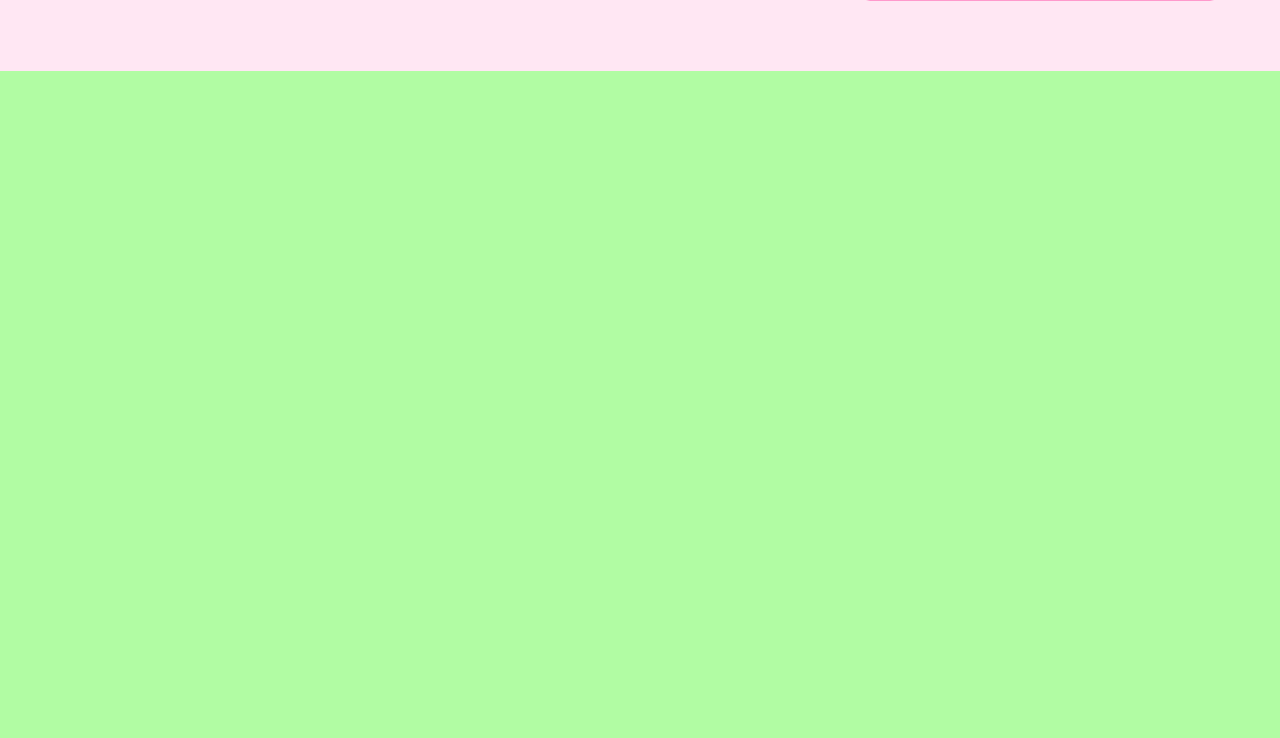
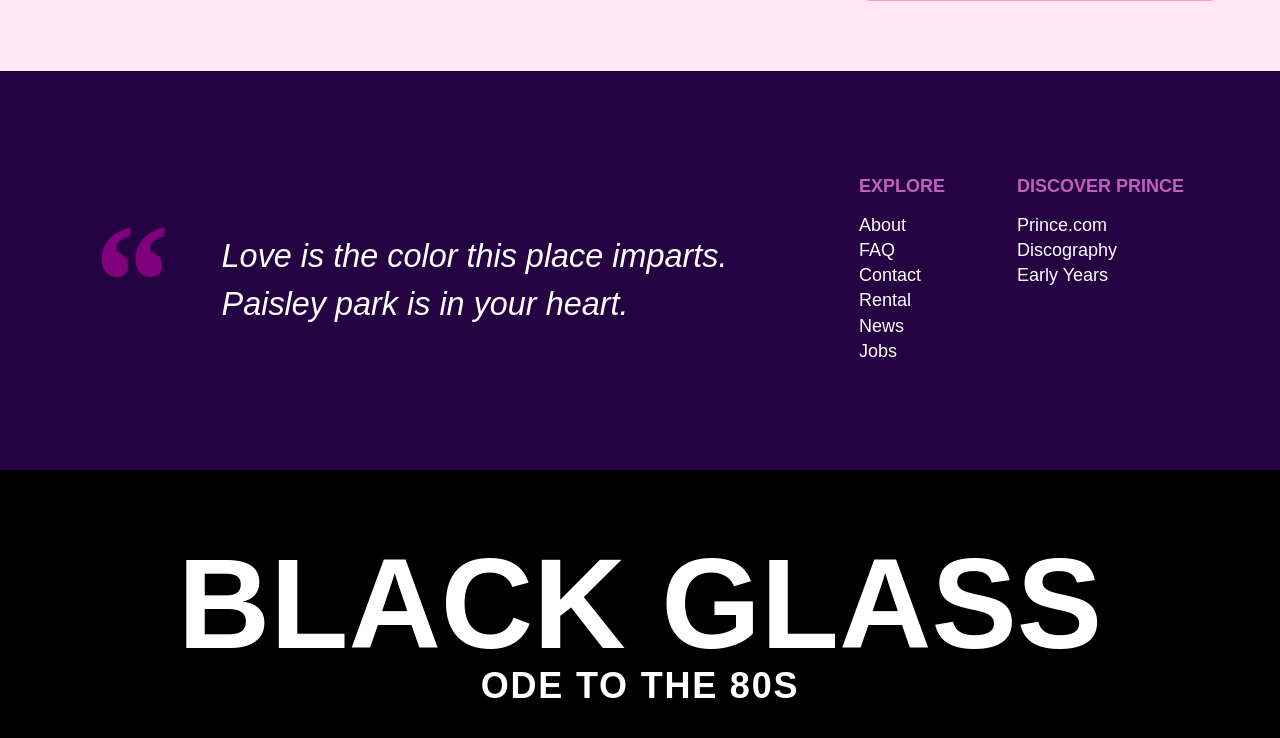
Before and after one commit to jewellscott/dftw-betanet, a PHP site: page /work/layout-garden/index.php in a window 1280 px wide. Shown: the part 2884-3622 px from the top of the page. Before the commit the page ends 2955 px from the top, so only its background shows below. Run offline with PHP 8.4, Linux system fonts and the light colour scheme.

Commit message:
Add modules

```diff
--- a/work/layout-garden/css/modules.css
+++ b/work/layout-garden/css/modules.css
@@ -150,8 +150,15 @@
 		align-items: center;
 	}
 	p {
-		font-size: clamp(1em, 2.5vw, 4em);
+		font-size: clamp(1.5em, 2.5vw, 4em);
 		font-weight: 700;
+		text-align: center;
+	}
+	@media (max-width: 600px) {
+		.container {
+			flex-direction: column;
+			padding-inline: 20px;
+		}
 	}
 }
 
@@ -197,3 +204,192 @@
 		}
 	}
 }
+
+
+/* paisley-park */
+
+.paisley-park {
+	background-color: #250242;
+	.container {
+		display: flex;
+		flex-wrap: wrap;
+		justify-content: space-between;
+	}
+
+	p.quote {
+		color: white;
+		font-size: clamp(1.2em, 1.8em, 2em);
+		line-height: 1.5em;
+		font-style: italic;
+		margin-top: 20px;
+		padding: 1em;
+		span {
+			font-size: 5em;
+			font-family: georgia, serif;
+			font-weight: 700;
+			font-style: normal;
+			color: purple;
+			vertical-align: center;
+		}
+		span:nth-child(1) {
+			padding-right: 50px;
+		}
+		display: flex;
+		align-items: center;
+		flex-wrap: wrap;
+	}
+
+	@media (max-width: 800px) {
+		p.quote {
+			span {
+				display: none;
+			}
+		}
+	}
+
+	.footer-links {
+		color: white;
+		display: flex;
+		flex-direction: row;
+		flex-wrap: wrap;
+		justify-content: space-between;
+		a {
+			color: white;
+			text-decoration: none;
+		}
+		h3 {
+			color: #c260c2;
+			font-size: 1em;
+			margin-bottom: 1em;
+			text-transform: uppercase;
+			font-weight: 700;
+		}
+		section {
+			padding: 2em;
+		}
+		ul {
+			line-height: 1.4em;
+		}
+	}
+}
+
+
+/* black-glass */
+
+.black-glass {
+	background-color: #000000;
+	color: white;
+	h1 {
+		font-size: clamp(3em, 10vw, 8em);
+		text-transform: uppercase;
+		text-align: center;
+	/* letter-spacing: -.05em;*/
+	}
+	h2 {
+		text-transform: uppercase;
+		font-size: clamp(1em, 3vw, 2em);
+		letter-spacing: .05em;
+		text-align: center;
+		margin-bottom: 1em;
+	}
+	ul {
+		display: grid;
+		grid-template-columns: repeat(auto-fill, minmax(300px, 1fr));
+		gap: 50px;
+	}
+	h3 {
+		font-size: 1em;
+		font-weight: 800;
+		margin-bottom: .2em;
+	}
+	h4 {
+		font-size: .8em;
+	}
+	li {
+/*		background-color: rgba(255,255,255, .05);*/
+		border: 1px solid white;
+	}
+	.info {
+		padding: 1em;
+		display: flex;
+		flex-direction: column;
+		align-items: space-between;
+	}
+}
+
+/* lastfm-top-albums */
+
+.lastfm-top-albums {
+	.inner-column {
+		max-width: 800px;
+	}
+	header {
+		display: flex;
+/*		background: blue;*/
+		justify-content: space-between;
+		margin-bottom: 1em;
+	}
+	a:hover {
+		text-decoration: underline;
+	}
+	main a {
+		color: white;
+	}
+	.tools a {
+		display: inline-block;
+		font-size: .8em;
+	}
+	.albums {
+		display: grid;
+		grid-template-columns: repeat(4, 1fr);
+		grid-template-rows: 1fr 1fr;
+		margin-bottom: 1em;
+
+		.prince {
+			grid-column: span 2;
+			grid-row: span 2;
+		}
+
+		.dirty-mind {
+/*			grid-column: 3 / span 1;*/
+		}
+	}
+	.album {
+		display: grid;
+		grid-template-areas: "middle";
+		a {
+			 text-shadow: 2px 2px 10px black;
+		}
+		picture, .meta {
+			grid-area: middle;
+		}
+	}
+	.meta {
+		align-self: end;
+  		padding: 20px;
+  		.title {
+  			font-weight: 700;
+  		}
+  		.artist, .plays {
+  			font-size: .7em;
+  		}
+	}
+	footer {
+		display: flex;
+		font-size: .8em;
+		justify-content: flex-end;
+	}
+
+	@media (max-width: 800px) {
+		.albums {
+			background-color: cyan;
+			grid-template-columns: 1fr 1fr;
+			grid-template-rows: 1fr 1fr;
+		}
+
+	/*	.renaissance {
+			display: none;
+		}*/
+	}
+
+}
--- a/work/layout-garden/index.php
+++ b/work/layout-garden/index.php
@@ -23,13 +23,26 @@
 
 <?php include './modules/enrose.php'; ?>
 
+<section class="paisley-park">
+	<div class="inner-column">
+		<?php include './modules/paisley-park.php'; ?>
+	</div>
+</section>
+
+
+<section class="black-glass">
+	<div class="inner-column">
+		<?php include './modules/black-glass.php'; ?>
+	</div>
+</section>
 
 
 
-
-
-
-
+<section class="lastfm-top-albums">
+	<div class="inner-column">
+		<?php include './modules/lastfm-top-albums.php'; ?>
+	</div>
+</section>
 
 
 
--- /dev/null
+++ b/work/layout-garden/modules/black-glass.php
@@ -0,0 +1,91 @@
+<div class="container">
+
+	<h1>Black Glass</h1>
+	<h2>Ode to the 80s</h2>
+
+	<ul>
+		<li>
+			<a href="/">
+				<picture><img src="https://i.scdn.co/image/ab67616d0000b273f05202b83eb981e943ca7767" alt=""></picture>
+				<div class="info">
+					<h3>Feels Like the First Time</h3>
+					<h4>Foreigner</h4>
+				</div>
+			</a>
+		</li>
+		<li>
+			<a href="/">
+				<picture><img src="https://i.scdn.co/image/ab67616d0000b2732d0b092b97341c9f7f388d62" alt=""></picture>
+				<div class="info">
+					<h3>Here I Go Again</h3>
+					<h4>Whitesnake</h4>
+				</div>
+			</a>
+		</li>
+		<li>
+			<a href="/">
+				<picture><img src="https://m.media-amazon.com/images/I/51HPbL9Y59L._UXNaN_FMjpg_QL85_.jpg" alt=""></picture>
+				<div class="info">
+					<h3>Nothin' But A Good Time</h3>
+					<h4>Poison</h4>
+				</div>
+			</a>
+		</li>
+		<li>
+			<a href="/">
+				<picture><img src="https://i.scdn.co/image/ab67616d0000b273564f5c31c0934c883838ee77" alt=""></picture>
+				<div class="info">
+					<h3>Looks That Kill</h3>
+					<h4>Mötley Crüe</h4>
+				</div>
+			</a>
+		</li>
+		<li>
+			<a href="/">
+				<picture><img src="https://i.ebayimg.com/images/g/cfsAAOSw9a1j~~TO/s-l1200.webp" alt=""></picture>
+				<div class="info">
+					<h3>What Is and What Should Never Be</h3>
+					<h4>Led Zeppelin</h4>
+				</div>
+			</a>
+		</li>
+		<li>
+			<a href="/">
+				<picture><img src="https://i.scdn.co/image/ab67616d0000b27343511b8c20112757edddc7ba" alt=""></picture>
+				<div class="info">
+					<h3>Hysteria</h3>
+					<h4>Def Leppard</h4>
+				</div>
+			</a>
+		</li>
+		<li>
+			<a href="/">
+				<picture><img src="https://m.media-amazon.com/images/I/81CzfbO4CrL._UF1000,1000_QL80_.jpg" alt=""></picture>
+				<div class="info">
+					<h3>Purple Rain</h3>
+					<h4>Prince</h4>
+				</div>
+			</a>
+		</li>
+		<li>
+			<a href="/">
+				<picture><img src="https://m.media-amazon.com/images/I/51c1aQqeWIL._UF1000,1000_QL80_.jpg" alt=""></picture>
+				<div class="info">
+					<h3>Still Loving You</h3>
+					<h4>Scorpions</h4>
+				</div>
+			</a>
+		</li>
+		<li>
+			<a href="/">
+				<picture><img src="https://lastfm.freetls.fastly.net/i/u/ar0/b8312163dbe33d694881bae9676b9fbe.jpg" alt=""></picture>
+				<div class="info">
+					<h3>Dream On</h3>
+					<h4>Aerosmith</h4>
+				</div>
+			</a>
+		</li>
+	</ul>
+
+
+</div>
--- /dev/null
+++ b/work/layout-garden/modules/lastfm-top-albums.php
@@ -0,0 +1,71 @@
+<div class="container">
+
+	<header>
+		<h2>Top Albums</h2>
+		<div class="tools">
+			<a href="/" class="last">Last 365 days</a>
+			<a class="icon" href="" title="Share">⬤</a>
+			<a class="icon" href="" title="Tools">⬤</a>
+		</div>
+	</header>
+
+	<main>
+		<ul class="albums">
+			<li class="album prince">
+				<picture>
+					<img src="https://lastfm.freetls.fastly.net/i/u/770x0/b6249c4666fbf19ca574994fb9dfb6ec.jpg#b6249c4666fbf19ca574994fb9dfb6ec" alt="">
+				</picture>
+				<div class="meta">
+					<a href="" class="title">Prince</a>
+					<a href="" class="artist">Prince</a>
+					<a href="" class="plays">127 plays</a>
+				</div>
+			</li>
+			<li class="album dirty-mind">
+				<picture>
+					<img src="https://lastfm.freetls.fastly.net/i/u/770x0/4c2fc946064e41dfb44fed3eac7321dc.jpg#4c2fc946064e41dfb44fed3eac7321dc" alt="">
+				</picture>
+				<div class="meta">
+					<a href="" class="title">Dirty Mind</a>
+					<a href="" class="artist">Prince</a>
+					<a href="" class="plays">125 plays</a>
+				</div>
+			</li>
+			<li class="album ninety-nine">
+				<picture>
+					<img src="https://lastfm.freetls.fastly.net/i/u/770x0/7ec21e17d7987a7b54f0ba243d73d41f.jpg#7ec21e17d7987a7b54f0ba243d73d41f" alt="">
+				</picture>
+				<div class="meta">
+					<a href="" class="title">1999</a>
+					<a href="" class="artist">Prince</a>
+					<a href="" class="plays">100 plays</a>
+				</div>
+			</li>
+			<li class="album for-you">
+				<picture>
+					<img src="https://lastfm.freetls.fastly.net/i/u/770x0/0b842115024d45029670678d95b5cffe.jpg#0b842115024d45029670678d95b5cffe" alt="">
+				</picture>
+				<div class="meta">
+					<a href="" class="title">For You</a>
+					<a href="" class="artist">Prince</a>
+					<a href="" class="plays">93 plays</a>
+				</div>
+			</li>
+			<li class="album renaissance">
+				<picture>
+					<img src="https://lastfm.freetls.fastly.net/i/u/770x0/918cdcd71b15f7ce542497d9d53e3ee7.jpg#918cdcd71b15f7ce542497d9d53e3ee7" alt="">
+				</picture>
+				<div class="meta">
+					<a href="" class="title">Renaissance</a>
+					<a href="" class="artist">Beyoncé</a>
+					<a href="" class="plays">18 plays</a>
+				</div>
+			</li>
+		</ul>
+	</main>
+
+	<footer>
+		<p><a href="">More albums</a></p>
+	</footer>
+
+</div>
--- /dev/null
+++ b/work/layout-garden/modules/paisley-park.php
@@ -0,0 +1,26 @@
+<div class="container">
+	<p class="quote"><span>“</span>Love is the color this place imparts. <br>Paisley park is in your heart.</p>
+
+	<nav class="footer-links">
+		<section class="explore">
+			<h3>Explore</h3>
+
+			<ul>
+				<li><a href="#">About</a></li>
+				<li><a href="#">FAQ</a></li>
+				<li><a href="#">Contact</a></li>
+				<li><a href="#">Rental</a></li>
+				<li><a href="#">News</a></li>
+				<li><a href="#">Jobs</a></li>
+			</ul>
+		</section>
+		<section class="discover-prince">
+			<h3>Discover Prince</h3>
+			<ul>
+				<li><a href="#">Prince.com</a></li>
+				<li><a href="#">Discography</a></li>
+				<li><a href="#">Early Years</a></li>
+			</ul>
+		</section>
+	</nav>
+</div>
```
